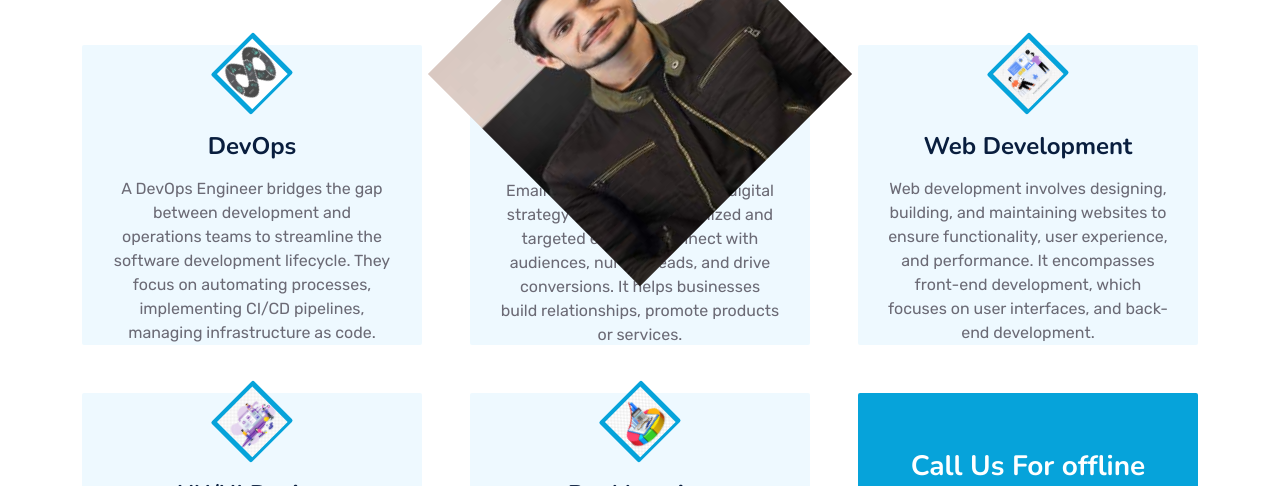
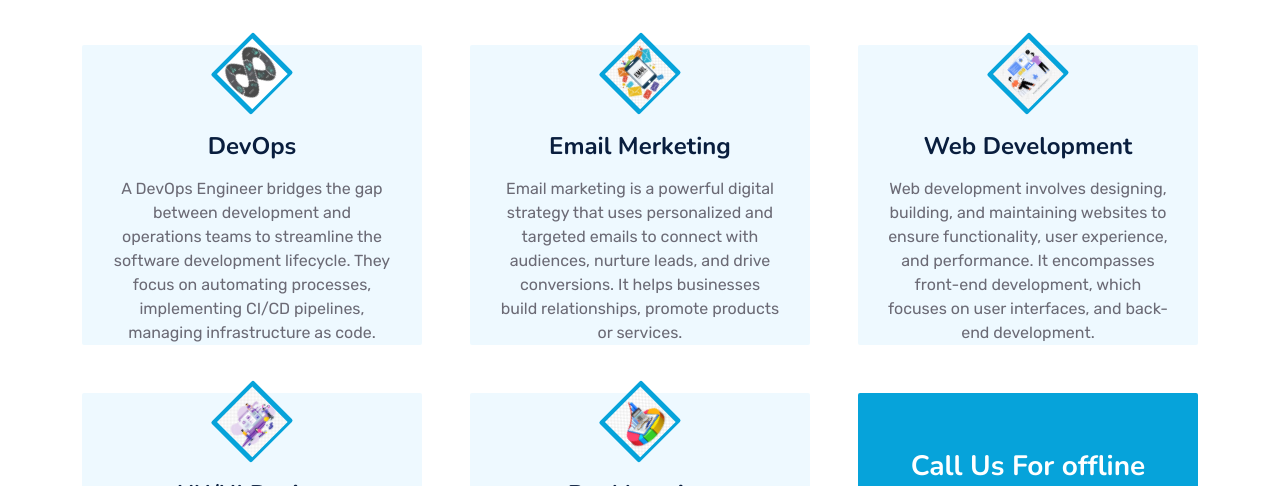
Before and after one commit to chuzabro/CEE-company, a plain HTML site: page service.html in a window 1280 px wide. Shown: the part 721-1207 px from the top of the page. Drawn offline with nearby package versions, Linux system fonts and the light colour scheme.

Commit message:
image added

```diff
--- a/service.html
+++ b/service.html
@@ -136,7 +136,7 @@
                     <div class="service-item bg-light rounded d-flex flex-column align-items-center justify-content-center text-center">
                         <div class="service-icon">
                             <!-- <i class="fa fa-chart-pie text-white"></i> -->
-                             <img src="./img/candi.jpg">
+                             <img src="./img/icon/CompressJPEG.online_150kb_65911.jpg">
                         </div>
                         <h4 class="mb-3">Email Merketing</h4>
                         <p class="m-0">Email marketing is a powerful digital strategy that uses personalized and targeted emails to connect with audiences, nurture leads, and drive conversions. It helps businesses build relationships, promote products or services.</p>
```
